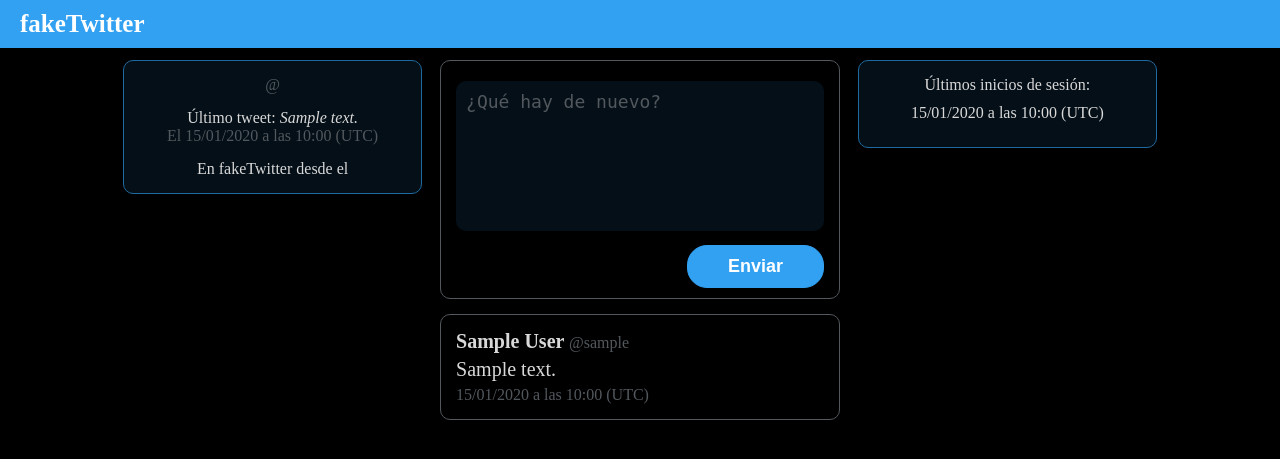
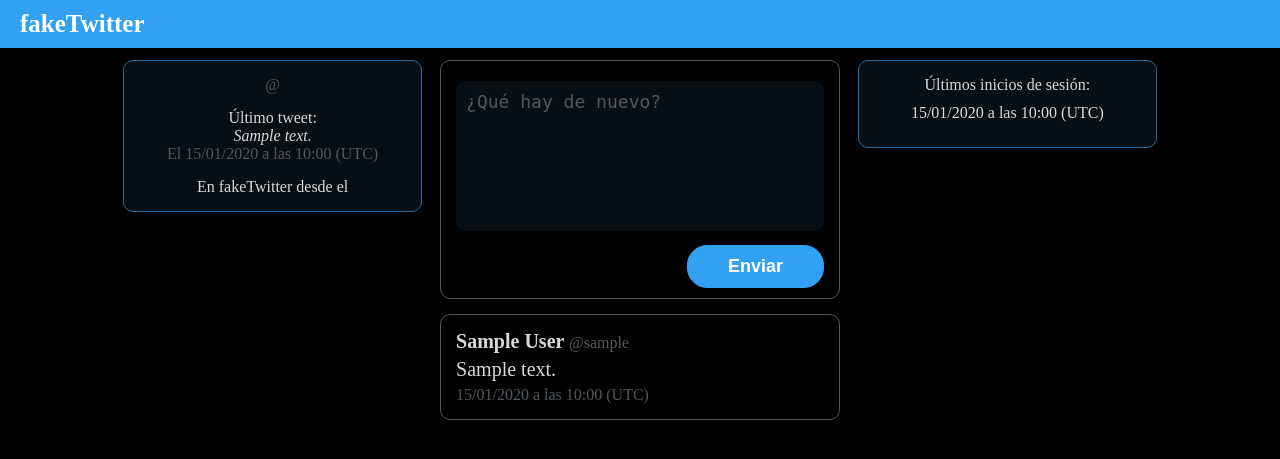
Before and after one commit to espinoza/fakeTwitter, a Django app: template main/templates/home.html in a window 1280 px wide. Shown: the top 459 px of the page. Run offline with Django 3.2, Linux system fonts and the light colour scheme; the template is opened without the code that fills it: values that come from a table or form of the project are taken from there, others are empty; tables that the repository leaves empty hold one stand-in row (values such as "Sample post"); style sheets or scripts are compiled from the project's sources.

Commit message:
Fix user info

```diff
--- a/main/templates/home.html
+++ b/main/templates/home.html
@@ -17,9 +17,9 @@
         <p class="full-name">{{ user.full_name }}<p>
         <p class="username">@{{ user.username }}<p>
         <p id="last-tweet-info">Último tweet:
-          <span id="last-tweet-message" class="quote">
+          <p id="last-tweet-message" class="quote">
             {{ user_last_tweet.message }}
-          </span>
+          </p>
         </p>
         <p class="date">El {{ user_last_tweet.formatted_created_at }}</p>
         <p id="registration-info">En fakeTwitter desde el</p>
```
